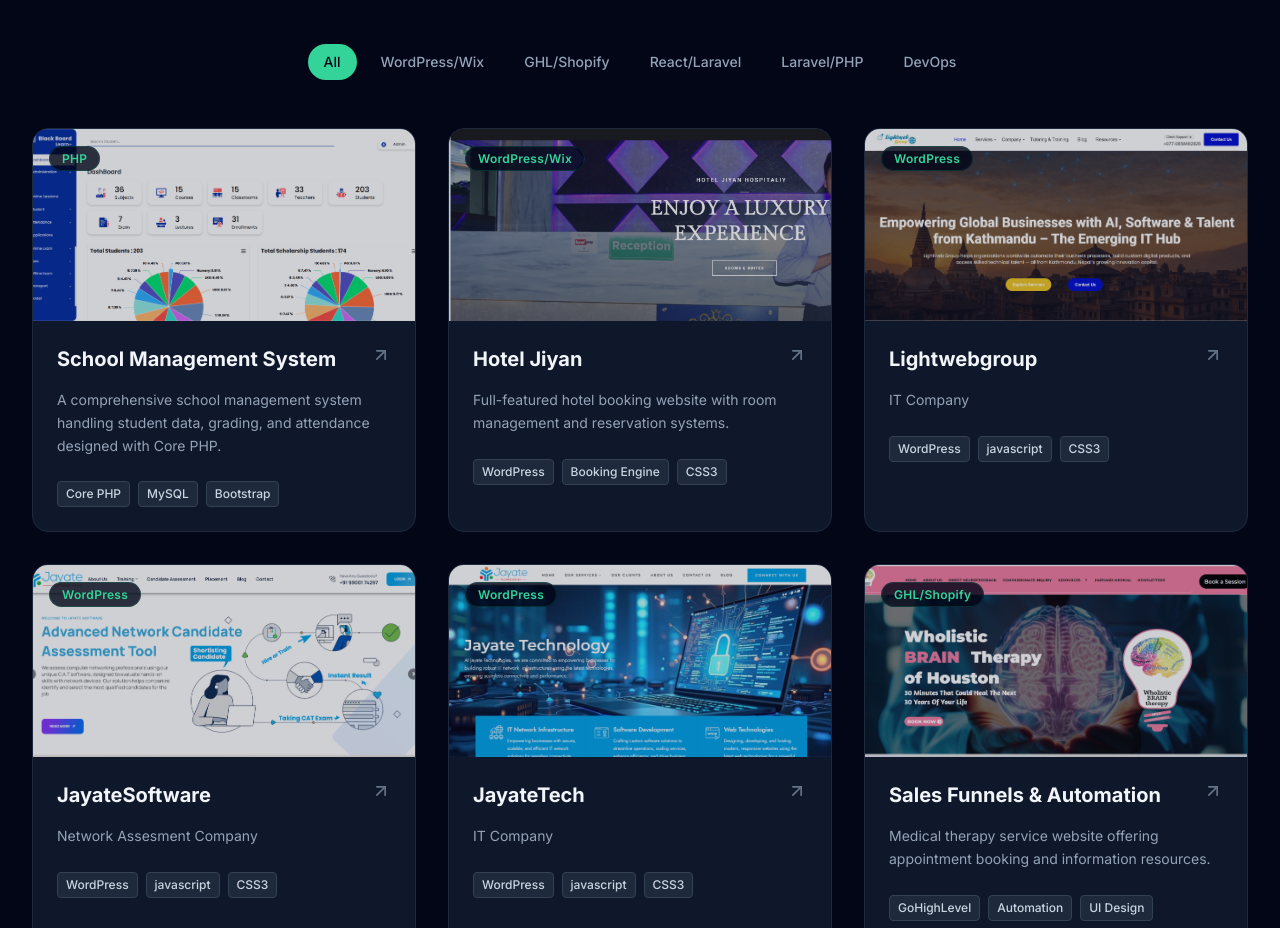
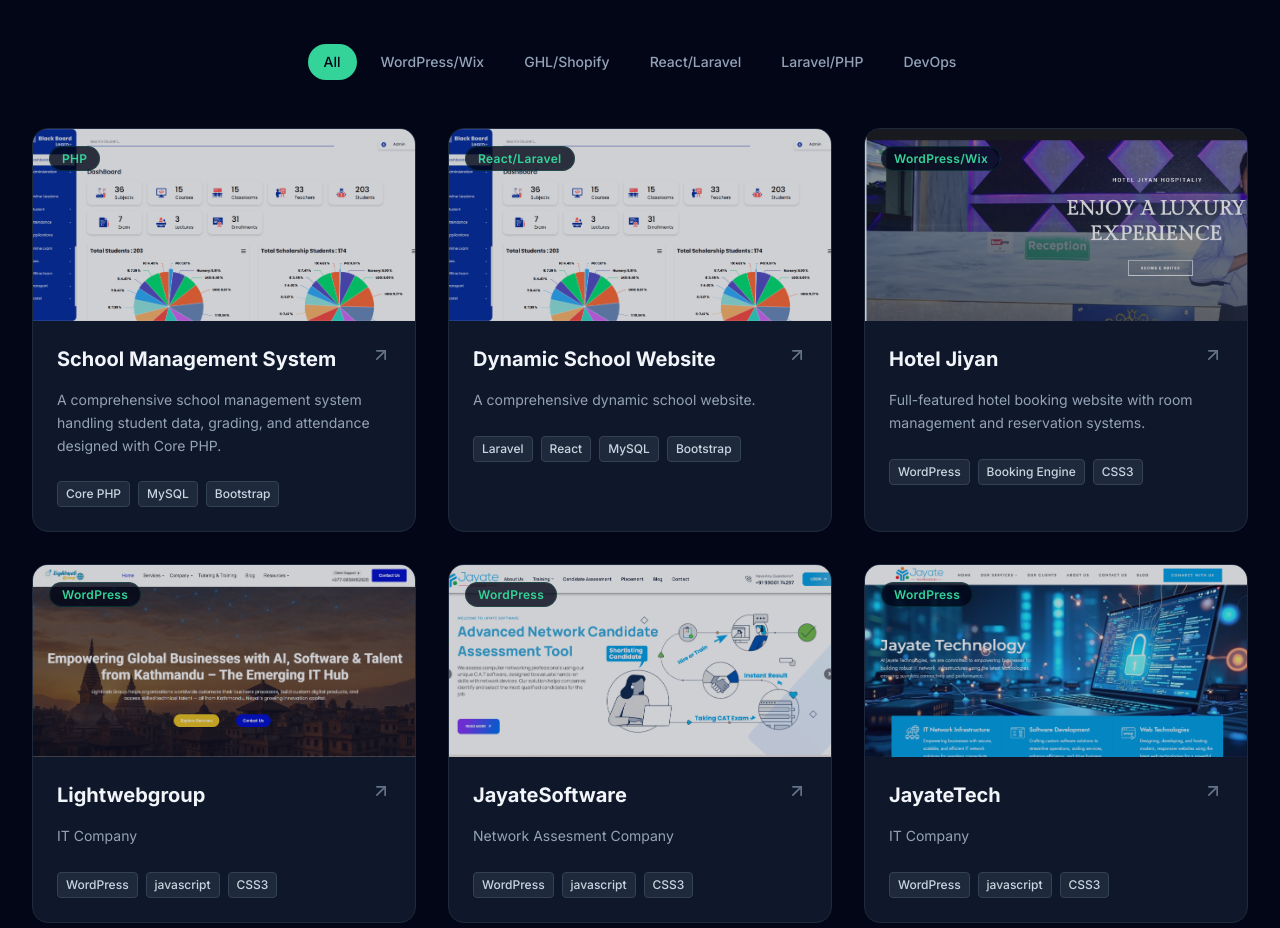
Before and after one commit to Saroj980/mycv, a React (Vite) app: page / in a window 1280 px wide. Shown: the part 1900-2828 px from the top of the page. Built offline with nearby package versions, Linux system fonts and the light colour scheme.

Commit message:
Update constants.ts

```diff
--- a/constants.ts
+++ b/constants.ts
@@ -51,6 +51,15 @@
     description: "A comprehensive school management system handling student data, grading, and attendance designed with Core PHP.",
     tags: ["Core PHP", "MySQL", "Bootstrap"]
   },
+{
+    title: "Dynamic School Website",
+    category: "React/Laravel",
+    image: "/blackboard.png",
+    url: "demo.bbnepal.com",
+    description: "A comprehensive dynamic school website.",
+    tags: ["Laravel","React", "MySQL", "Bootstrap"]
+  },
+
   {
     title: "Hotel Jiyan",
     category: "WordPress/Wix",
```
